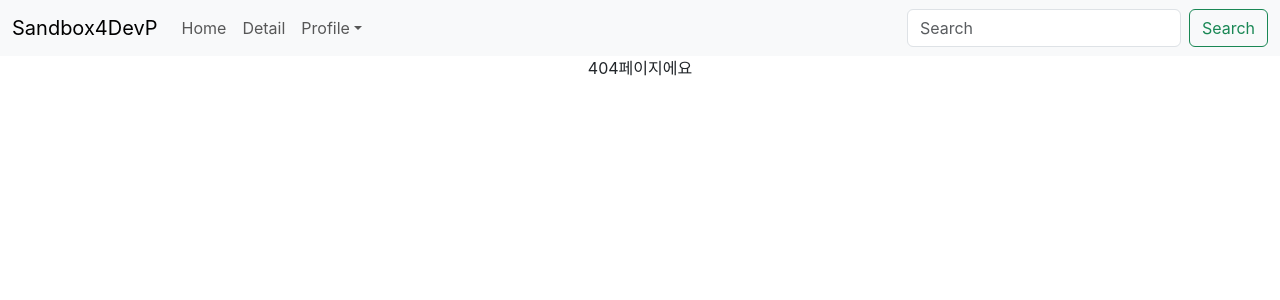
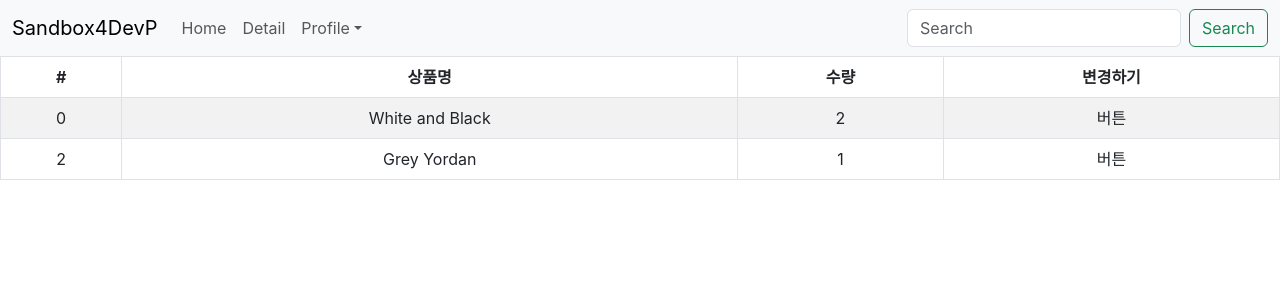
Before and after one commit to Parkdev/react_shop, a React (Create React App) app: page /cart in a window 1280 px wide. Shown: the top 300 px of the page. Built offline with nearby package versions, Linux system fonts and the light colour scheme.

Commit message:
Redux 예제, Rudux 예제 풀이

```diff
--- a/package.json
+++ b/package.json
@@ -3,6 +3,7 @@
   "version": "0.1.0",
   "private": true,
   "dependencies": {
+    "@reduxjs/toolkit": "^2.0.1",
     "@testing-library/jest-dom": "^5.17.0",
     "@testing-library/react": "^13.4.0",
     "@testing-library/user-event": "^13.5.0",
@@ -12,6 +13,7 @@
     "react": "^18.2.0",
     "react-bootstrap": "^2.10.0",
     "react-dom": "^18.2.0",
+    "react-redux": "^9.1.0",
     "react-router-dom": "^6.21.3",
     "react-scripts": "5.0.1",
     "styled-components": "^6.1.8",
--- a/src/App.js
+++ b/src/App.js
@@ -1,10 +1,9 @@
 import { Container, Nav, Navbar, NavDropdown, Form, Button, Row } from 'react-bootstrap';
 import './App.css';
-import { useState } from 'react';
+import { useState, createContext } from 'react';
 import { Routes, Route, Link, useNavigate, Outlet } from 'react-router-dom'
 import axios from 'axios'
-import Loading from './Loading.js'
-
+import Loading from './pages/Loading.js'
 // App.js에서 이미지를 바로 가져오고 싶을때
 // import 작명 from 경로
 // import bg from './img/bg.png'
@@ -21,14 +20,25 @@
 //컴포넌트 가져오기
 import Detail from './pages/Detail.js'
 
+//Redux용 cart페이지
+import Cart from './pages/Cart.js'
+
 // 이를 한방에 해결할 수 있다.
 // public폴더 안에 있는 이미지는 /{이미지경로} 로 쓸 수 있다.
 // 서브 경로에다가 발행하고 싶을대 문제가 생길 수 있다.
 // 이때는 {process.env.PUBLIC+URL + '{이미지경로}'} 로 작성하면된다.
 
+// Context api
+export let Context1 = createContext()
+
 function App() {
   // API를 통해 데이터를 받아왔다고 가정하자 여기에서는 data.js가 전송된 데이터
   let [shoes, setShoes] = useState(data)
+
+  //Context api 예제
+  // 상품의 재고를 관리하는 state
+  let [stock] = useState([10, 11, 12])
+
 
   // 페이지 이동을 도와주는 훅
   // 함수가 들어가있어 별도의 변수에 저장해서 쓰는게 일반적
@@ -118,7 +128,7 @@
                   setLoading(true);
                   setTimeout(() => {
                     //데이터 부르기
-                    let link = 'https://codingapple1.github.io/shop/data'+(clickCount+2)+'.json'
+                    let link = 'https://codingapple1.github.io/shop/data' + (clickCount + 2) + '.json'
                     axios.get(link)
                       .then((result) => {
                         let copy = [...shoes, ...result.data];
@@ -141,9 +151,13 @@
           </>
         } />
 
-
+        {/* Context 사용해보자 */}
         {/* url parameter */}
-        <Route path="/detail/:id" element={<Detail shoes={shoes} />} />
+        <Route path="/detail/:id" element={
+          <Context1.Provider value= {{ stock, shoes }}>
+            <Detail shoes={shoes} />
+          </Context1.Provider>
+        } />
 
         {/* 더 깊게가려면 nested route를 사용 */}
         <Route path="/about" element={<About />}>
@@ -159,6 +173,9 @@
 
         {/* 404페이지 만들기 */}
         <Route path="*" element={<div>404페이지에요</div>} />
+
+        {/* Redux를 사용해서 새 페이지 만들기 */}
+        <Route path="/cart" element={<Cart/>} />
       </Routes>
 
       {/* 로딩페이지 */}
--- a/src/index.js
+++ b/src/index.js
@@ -4,13 +4,17 @@
 import App from './App';
 import reportWebVitals from './reportWebVitals';
 import { BrowserRouter } from 'react-router-dom';
+import { Provider } from 'react-redux';
+import store from './store.js'
 
 const root = ReactDOM.createRoot(document.getElementById('root'));
 root.render(
   <React.StrictMode>
-    <BrowserRouter>
-      <App />
-    </BrowserRouter>
+    <Provider store={store}>
+      <BrowserRouter>
+        <App />
+      </BrowserRouter>
+    </Provider >
   </React.StrictMode>
 );
 
--- /dev/null
+++ b/src/pages/Cart.js
@@ -0,0 +1,38 @@
+import { Table } from 'react-bootstrap'
+import { useSelector } from 'react-redux'
+
+function Cart() {
+
+    let a = useSelector((state) => state.items)
+    console.log(a)
+    return (
+        <div>
+            <Table striped bordered hover>
+                <thead>
+                    <tr>
+                        <th>#</th>
+                        <th>상품명</th>
+                        <th>수량</th>
+                        <th>변경하기</th>
+                    </tr>
+                </thead>
+                <tbody>
+                    {
+                        a.map((item) => {
+                            return (
+                                <tr>
+                                    <td>{item.id}</td>
+                                    <td>{item.name}</td>
+                                    <td>{item.count}</td>
+                                    <td>버튼</td>
+                                </tr>
+                            )
+                        })
+                    }
+                </tbody>
+            </Table>
+        </div>
+    )
+}
+
+export default Cart
--- a/src/pages/Detail.js
+++ b/src/pages/Detail.js
@@ -1,7 +1,10 @@
-import { useEffect, useState } from "react"
+import { useContext, useEffect, useState } from "react"
 import { useParams } from "react-router-dom"
 import styled from 'styled-components'
 import { Nav } from 'react-bootstrap';
+
+//부모 component에서 가져온 stock를 써보자 (Context API)
+import {Context1} from './../App.js'
 
 //하나의 스타일 컴포넌트를 만드는것 styled-components
 // 버튼 만들기
@@ -62,6 +65,9 @@
     })
   }, [])
 
+  // context API를 통해 받아온 context를 분해
+  let {stock, shoes} = useContext(Context1)
+
   return (
     <div className={`container start ${fade2}`}>
 
@@ -115,12 +121,12 @@
           <Nav.Link onClick={()=>setTab(2)} eventKey="tab3">탭 3</Nav.Link>
         </Nav.Item>
       </Nav>
-      <TabContent tab={tab} />
+      <TabContent tab={tab} shoes={props.shoes}/>
 
     </div>
   )};
 
-function TabContent({tab}) {
+function TabContent({tab, shoes}) {
   // if (props.tab == 0) {
   //   return (<div>내용1</div>)
   // }
@@ -146,7 +152,7 @@
   //위를 더 보기 편하게 작성하려면
   return (
     <div className={'start ' + fade }>
-      { [ <div>내용0</div>, <div>내용1</div>, <div>내용2</div> ][tab] }
+      { [ <div>{shoes[0].title}</div>, <div>내용1</div>, <div>내용2</div> ][tab] }
     </div>
   )
 }
--- /dev/null
+++ b/src/store.js
@@ -0,0 +1,36 @@
+import { configureStore, createSlice } from "@reduxjs/toolkit";
+
+// 튜토리얼
+
+// let user = createSlice({ //useState()와 비슷한 역할을 한다
+//     name: 'user',
+//     initialState : 'kim',
+// }) // { user : 'kim' } 라는 오브젝트를 출력한다
+
+// let stock = createSlice({
+//     name: 'stock',
+//     initialState : [10, 11, 12]
+// })
+
+// export default configureStore({
+//     reducer: {
+//         user : user.reducer,
+//         stock : stock.reducer
+//     }
+// })
+
+// 예제: Cart용 데이터를 꾸미고 보내보자
+
+let items = createSlice({
+    name: 'items',
+    initialState: [
+        {id : 0, name : 'White and Black', count : 2},
+        {id : 2, name : 'Grey Yordan', count : 1}
+      ]
+})
+
+export default configureStore({
+    reducer: {
+        items : items.reducer,
+    }
+})
```
Also changed, not shown: src/pages/Loading.js (renamed from src/Loading.js), 1 other file (tests, documents, lock files or other folders).
